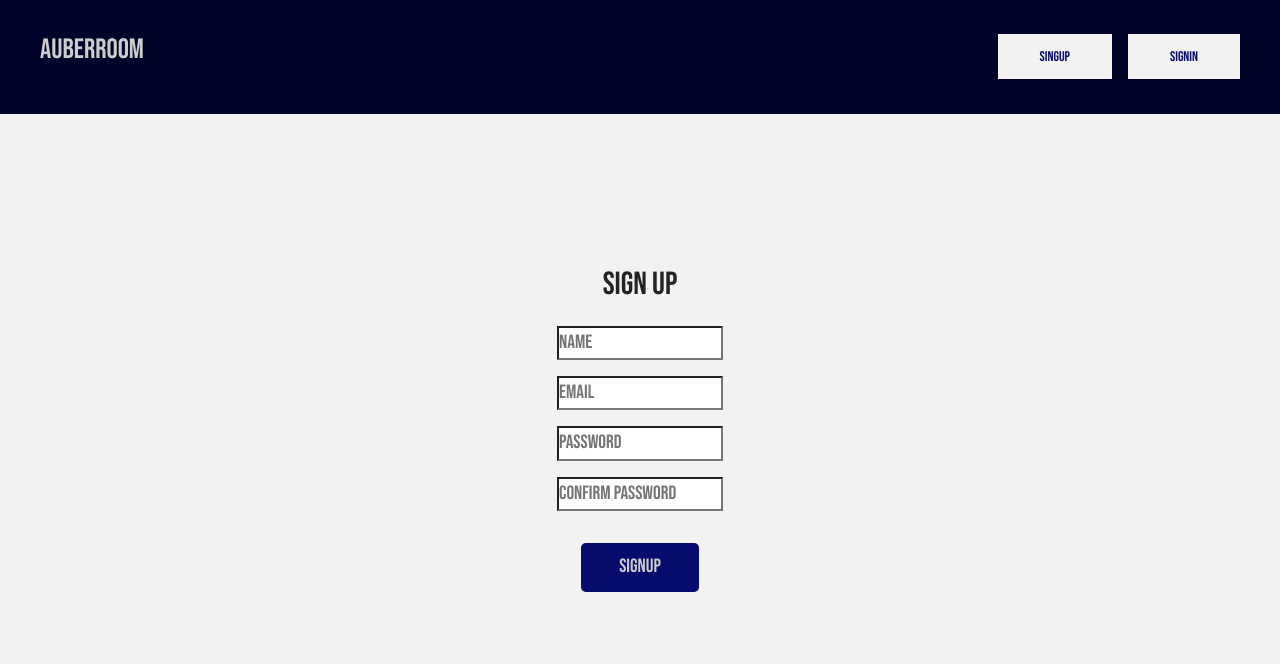
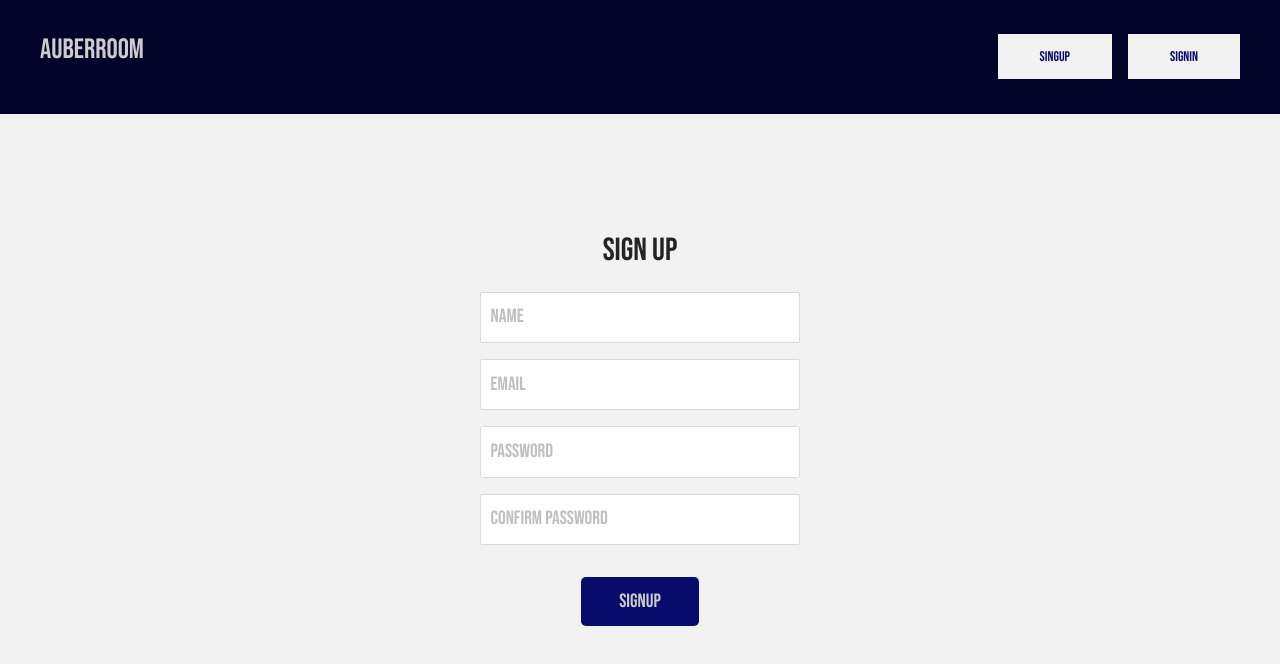
Before and after one commit to SyedZawwarAhmed/Hotel-Booking-Web-App, a React (Create React App) app in the folder client/: page /user/signup in a window 1280 px wide. Shown: the top 664 px of the page. Built offline with nearby package versions, Linux system fonts and the light colour scheme; a web font is replaced by a local one.

Commit message:
image changes in bookingscreen added

```diff
--- a/client/src/App.css
+++ b/client/src/App.css
@@ -8,6 +8,7 @@
   padding: 0;
   box-sizing: border-box;
   font-family: "Bebas Neue", cursive;
+  /* background-color: hsla(120, 61%, 50%, 0.276); */
 }
 
 :root {
--- a/client/src/screens/Bookingscreen.js
+++ b/client/src/screens/Bookingscreen.js
@@ -10,6 +10,7 @@ function Bookingscreen() {
   const { roomid, fromDate, toDate } = useParams();
   const [image, setImage] = useState("");
   const [images, setImages] = useState([]);
+  const [activeImage, setActiveImage] = useState(0);
   const [room, setRoom] = useState([]);
 
   const fromdate = moment(fromDate, "DD-MM-YYYY");
@@ -19,6 +20,11 @@ function Bookingscreen() {
 
   const [loading, setLoading] = useState(true);
   const [error, setError] = useState("");
+
+  const changeImage = (index) => {
+    setImage(images[index])
+    setActiveImage(index)
+  }
 
   useEffect(() => {
     axios
@@ -68,8 +74,8 @@ function Bookingscreen() {
         <div className="image-container">
           <img className="booking-image" src={image} alt="" />
           <div className="gallery">
-            {images.map((image) => (
-              <img src={image} alt="" />
+            {images.map((image, i) => (
+              <img src={image} className={activeImage === i && "active-image"} onClick={() => changeImage(i)} alt="" />
             ))}
           </div>
         </div>
--- a/client/src/screens/Signinscreen.js
+++ b/client/src/screens/Signinscreen.js
@@ -1,7 +1,6 @@
 import React, { useState } from "react";
 import { Input } from "antd";
 import axios from "axios";
-import Error from "../components/Error";
 import "../stylesheets/Signin.css";
 
 function Signinscreen() {
@@ -36,8 +35,7 @@ function Signinscreen() {
         })
         .catch((err) => {
           setLoading(false);
-          setError(err.message);
-          console.log("🚀 ~ file: Signinscreen.js ~ line 40 ~ signin ~ err.message", err)
+          setError(err.response.data);
         });
     } else {
       setError("Invalid email");
--- a/client/src/screens/Signupscreen.js
+++ b/client/src/screens/Signupscreen.js
@@ -1,3 +1,4 @@
+import Input from "antd/lib/input/Input";
 import axios from "axios";
 import React, { useState } from "react";
 import "../stylesheets/Signin.css";
@@ -8,13 +9,16 @@ function Signupscreen() {
   const [password, setPassword] = useState("");
   const [cpassword, setCpassword] = useState("");
 
+  const [loading, setLoading] = useState(false);
+  const [error, setError] = useState("");
+
   function sendDetails() {
     const user = {
       name,
       email,
       password,
-      cpassword
-    }
+      cpassword,
+    };
 
     const validateEmail = (email) => {
       return String(email)
@@ -25,58 +29,63 @@ function Signupscreen() {
     };
 
     if (validateEmail(email)) {
-
       if (password === cpassword) {
-
-        axios.post("http://localhost:5000/api/users/signup", user)
-        .then(res => {
-          console.log(res.data)
-        })
-        .catch(err => {
-          console.log(err)
-        })
-      }
-      else {
-        console.log("Passwords should match")
+        axios
+          .post("http://localhost:5000/api/users/signup", user)
+          .then((res) => {
+            console.log(res.data);
+          })
+          .catch((err) => {
+            setLoading(false);
+            setError(err.response.data);
+          });
+      } else {
+        setError("Passwords should match");
       }
     } else {
-      console.log("Enter a valid email address")
+      setError("Enter a valid email address");
     }
-
   }
 
   return (
     <div className="input-container">
       <h1>Sign Up</h1>
-      <input
+      <Input
+        className="input"
         type="text"
         onChange={(e) => {
           setName(e.target.value);
         }}
         placeholder="name"
       />
-      <input
+      <Input
+        className="input"
         type="text"
         onChange={(e) => {
           setEmail(e.target.value);
         }}
         placeholder="email"
       />
-      <input
+      <Input
+        className="input"
         type="text"
         onChange={(e) => {
           setPassword(e.target.value);
         }}
         placeholder="password"
       />
-      <input
+      <Input
+        className="input"
         type="text"
         onChange={(e) => {
           setCpassword(e.target.value);
         }}
         placeholder="confirm password"
       />
-      <button className="btn signup-btn" onClick={sendDetails}>Signup</button>
+      {error !== "" && <label className="error-label">{error}</label>}
+      <button className="btn signup-btn" onClick={sendDetails}>
+        Signup
+      </button>
     </div>
   );
 }
--- a/client/src/stylesheets/Booking.css
+++ b/client/src/stylesheets/Booking.css
@@ -6,7 +6,7 @@
 }
 
 .booking-image {
-  width: min(30rem, 100%);
+  width: 40rem;
   object-fit: contain;
 }
 
@@ -28,6 +28,11 @@
 
 .booknow-btn {
   font-size: 1.4rem;
-  align-self: flex-end;
+  align-self: flex-start;
   padding: 0.5em 1.75em !important;
+  margin: 0 !important;
 }
+
+.active-image {
+  border: 2px solid red;
+}
```
Also changed, not shown: 1 other file (tests, documents, lock files or other folders).
